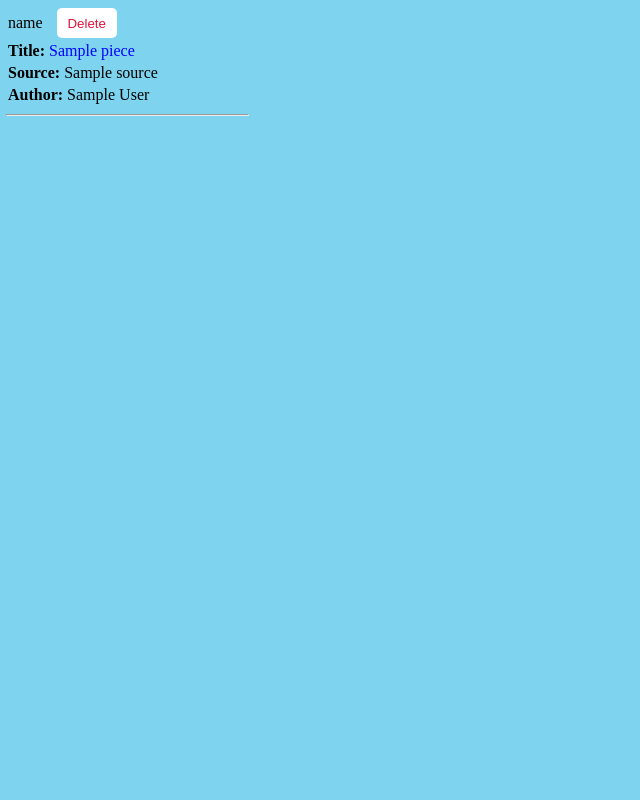
After one commit to SiriusKoan/NewsBoard, a Flask app: template templates/directory_page.html in a window 1280 px wide. The commit adds this page. Shown: the whole page, without its empty margins (0-640 px from the left). Run offline with Flask 2, Linux system fonts and the light colour scheme; the template is opened without the code that fills it: most values are stand-ins (such as "Sample title", 1, 10 or a date in 2020); parts of the project's set-up code (start-up, migrations or seed data) failed here and were passed over.

Commit message:
Render directory

```diff
--- a/app/user/routes.py
+++ b/app/user/routes.py
@@ -66,3 +66,8 @@ def register_page():
                     for error in errors:
                         flash(error, category="alert")
                 return redirect(url_for("user.register_page"))
+
+
+@user_bp.route("/user_setting", methods=["GET", "POST"])
+def user_setting_page():
+    pass
--- a/app/user_tools.py
+++ b/app/user_tools.py
@@ -32,8 +32,6 @@ def register(username, password, email, lang):
             password=sha256(bytes(password.encode("utf-8"))).hexdigest(),
             email=email,
             lang=lang,
-            verify_code=None,
-            status=None,
         )
         db.session.add(new_user)
         db.session.commit()
--- a/static/dashboard.css
+++ b/static/dashboard.css
@@ -1,12 +1,7 @@
 body {
     margin: 0;
     height: 100vh;
-    background-image: url(/static/bg/dashboard.jpg);
-    background-position: center;
-    background-repeat: no-repeat;
-    background-size: cover;
-    background-attachment: fixed;
-    backdrop-filter: brightness(80%) blur(4px);
+    background-color: rgba(72, 195, 233, 0.7);
 }
 
 .container {
@@ -33,6 +28,16 @@ body {
 
 .container div {
     padding: 2px;
+    word-wrap: normal;
+}
+
+.container a {
+    color: blue;
+    text-decoration: none;
+}
+
+.container a:hover {
+    text-decoration: underline;
 }
 
 @media only screen and (max-width: 800px) {
--- /dev/null
+++ b/templates/directory_page.html
@@ -0,0 +1,33 @@
+<!DOCTYPE html>
+<html lang="en">
+
+<head>
+    <meta charset="UTF-8">
+    <meta http-equiv="X-UA-Compatible" content="IE=edge">
+    <meta name="viewport" content="width=device-width, initial-scale=1.0">
+    <link rel="stylesheet" href="/static/dashboard.css">
+    <link rel="stylesheet" href="/static/inputs.css">
+    <script src="/static/index.js"></script>
+    <title>{{ directory["name"] }}</title>
+</head>
+
+<body>
+    <div class="container">
+        {% for name in directory["news"].keys() %}
+        <div style="width: 19%;" class="directory">
+            <div>
+                <span>{{ name }}</span>
+                <button class="remove">Delete</button>
+            </div>
+            {% for piece in directory["news"][name] %}
+            <div><b>Title: </b><a href="{{ piece['url'] }}" target="_blank">{{ piece["title"] }}</a></div>
+            <div><b>Source: </b>{{ piece["source"]["name"] }}</div>
+            <div><b>Author: </b>{{ piece["author"] }}</div>
+            <hr>
+            {% endfor %}
+        </div>
+        {% endfor %}
+    </div>
+</body>
+
+</html>
```
Also changed, not shown: app/dashboard/routes.py (+16 -1 lines), app/db.py (+6 -8 lines), app/news_tools.py (+29 -4 lines), templates/dashboard.html (+16 -5 lines), templates/dashboard_base.html (deleted, +0 -21 lines), static/bg/dashboard.jpg (deleted).
